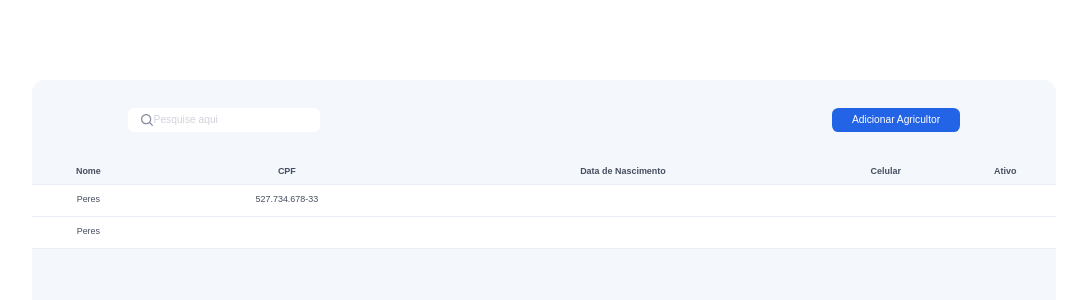
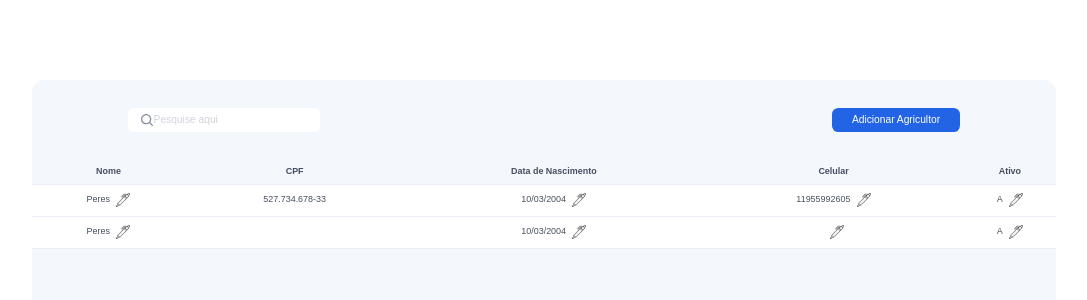
Before and after one commit to DevPeress/violet, a Next.js app: page / in a window 1280 px wide. Shown: the top 300 px of the page, without its empty margins (96-1183 px from the left). Built offline with nearby package versions, Linux system fonts and the light colour scheme.

Commit message:
Ajuste do tbody para adição do icone para editar os dados possiveis do agricultor

```diff
--- a/src/app/page.tsx
+++ b/src/app/page.tsx
@@ -14,8 +14,8 @@ interface Agricultores {
 
 export default function Home() {
   const [agricultores] = useState<Agricultores[]>([
-    { id: 1, nome: "Peres", cpf: "52773467833", data: "", celular: "", ativo: false },
-    { id: 2, nome: "Peres", cpf: "teste", data: "", celular: "", ativo: true }
+    { id: 1, nome: "Peres", cpf: "52773467833", data: "10/03/2004", celular: "11955992605", ativo: false },
+    { id: 2, nome: "Peres", cpf: "teste", data: "10/03/2004", celular: "", ativo: true }
   ])
   const [pesquisa,setPesquisa] = useState<string>("")
 
@@ -49,7 +49,7 @@ export default function Home() {
             <Image
               className="absolute left-[1vw]"
               src={'/Lupa.svg'}
-              alt="Fundo da página"
+              alt="Imagem do Pesquisar"
               width={12}
               height={12}
               priority
@@ -77,11 +77,59 @@ export default function Home() {
 
                 return (
                   <tr key={item.id} className="relative h-[2.5vw] border-b-[#E9EDF5] border-b-[.1vw]">
-                    <td>{item.nome}</td>
+                    <td className="h-full">
+                      <div className="flex h-full justify-center items-center gap-[.5vw]">
+                        <div className="relative">{item.nome}</div>
+                        <Image
+                          className="relative hover:scale-110"
+                          src={'/Caneta.svg'}
+                          alt="Editar dados"
+                          width={14}
+                          height={14}
+                          priority
+                        />
+                      </div>
+                    </td>
                     <td>{formatCPF(item.cpf)}</td>
-                    <td>{item.data}</td>
-                    <td>{item.celular}</td>
-                    <td>{item.ativo}</td>
+                    <td className="h-full">
+                      <div className="flex h-full justify-center items-center gap-[.5vw]">
+                        <div className="relative">{item.data}</div>
+                        <Image
+                          className="relative hover:scale-110"
+                          src={'/Caneta.svg'}
+                          alt="Editar dados"
+                          width={14}
+                          height={14}
+                          priority
+                        />
+                      </div>
+                    </td>
+                    <td className="h-full">
+                      <div className="flex h-full justify-center items-center gap-[.5vw]">
+                        <div className="relative">{item.celular}</div>
+                        <Image
+                          className="relative hover:scale-110"
+                          src={'/Caneta.svg'}
+                          alt="Editar dados"
+                          width={14}
+                          height={14}
+                          priority
+                        />
+                      </div>
+                    </td>
+                    <td className="h-full">
+                      <div className="flex h-full justify-center items-center gap-[.5vw]">
+                        <div>A</div>
+                        <Image
+                          className="relative hover:scale-110"
+                          src={'/Caneta.svg'}
+                          alt="Editar dados"
+                          width={14}
+                          height={14}
+                          priority
+                        />
+                      </div>
+                    </td>
                   </tr>
                 )
               })}
```
Also changed, not shown: public/Caneta.svg (added).
